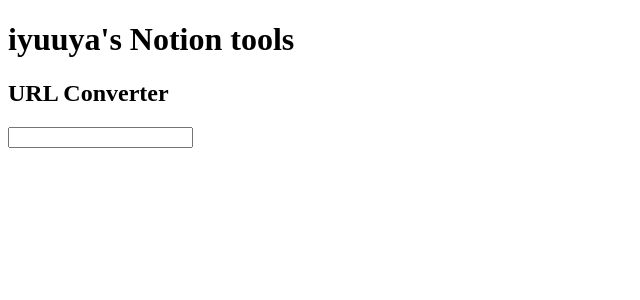
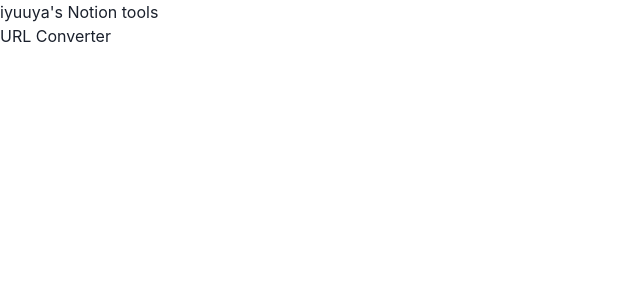
Before and after one commit to iyuuya/notion-tools, a Next.js app: page / in a window 1280 px wide. Shown: the top 300 px of the page, without its empty margins (0-640 px from the left). Built offline with nearby package versions, Linux system fonts and the light colour scheme.

Commit message:
add chakra provider

```diff
--- /dev/null
+++ b/src/pages/_app.tsx
@@ -0,0 +1,11 @@
+import { ChakraProvider } from '@chakra-ui/react'
+
+const App = ({ Component, pageProps }) => {
+  return (
+    <ChakraProvider>
+      <Component {...pageProps} />
+    </ChakraProvider>
+  )
+}
+
+export default App
```
